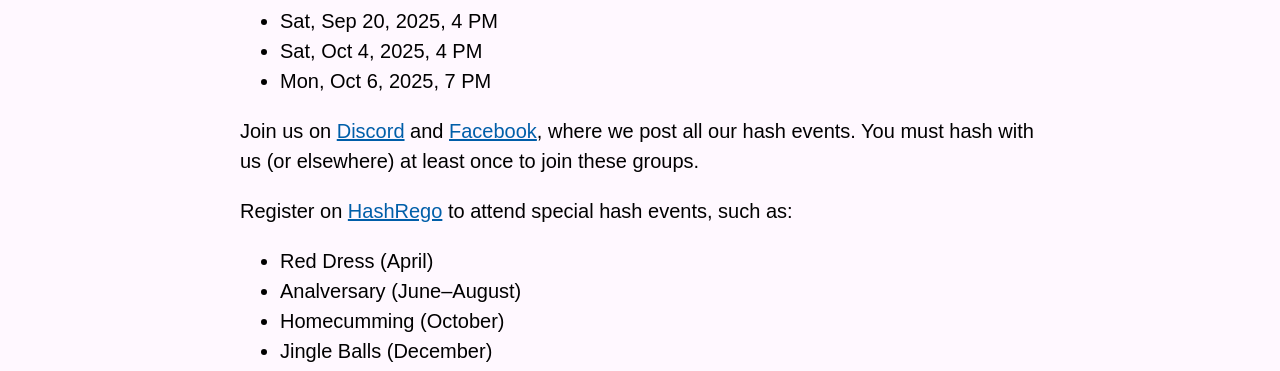
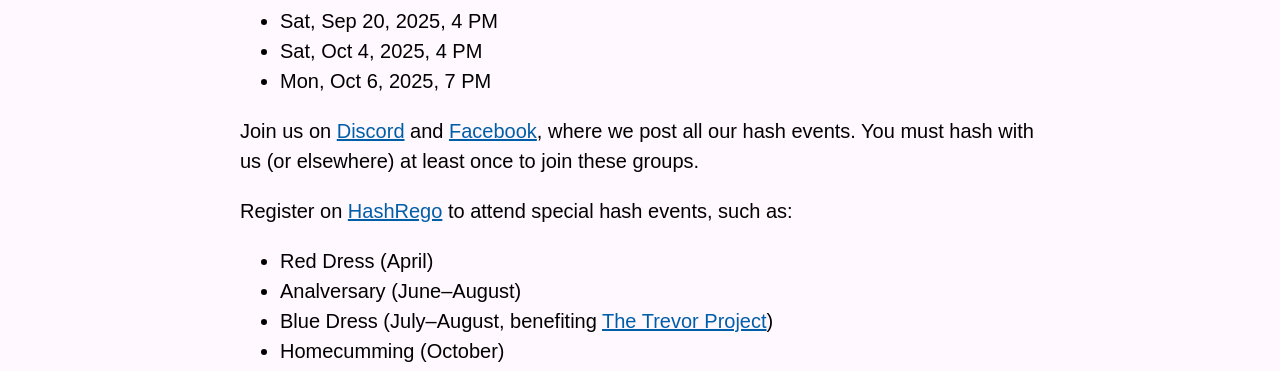
Before and after one commit to bfh3-com/bfh3.com, a website: page index.html in a window 1280 px wide. Shown: the part 580-951 px from the top of the page. Drawn offline with Linux system fonts and the light colour scheme; a web font is replaced by a local one.

Commit message:
Add Blue Dress

```diff
--- a/index.html
+++ b/index.html
@@ -88,6 +88,7 @@
 			<ul>
 				<li>Red Dress (April)</li>
 				<li>Analversary (June–August)</li>
+				<li>Blue Dress (July–August, benefiting <a href="https://www.thetrevorproject.org/">The Trevor Project</a>)</li>
 				<li>Homecumming (October)</li>
 				<li>Jingle Balls (December)</li>
 			</ul>
```
